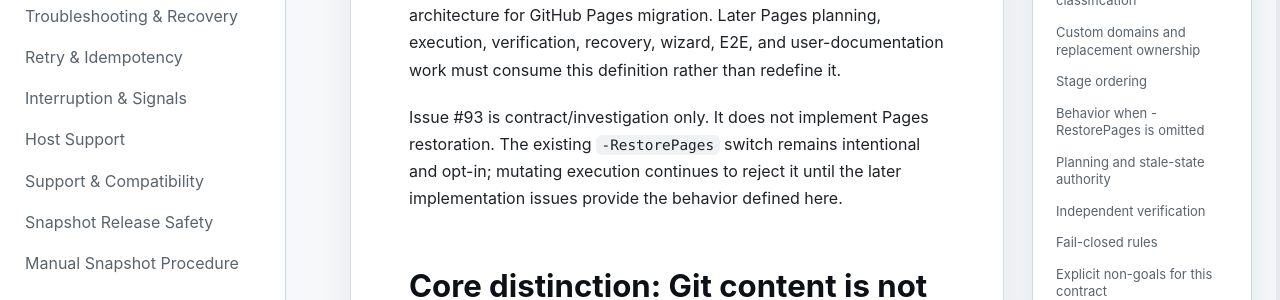
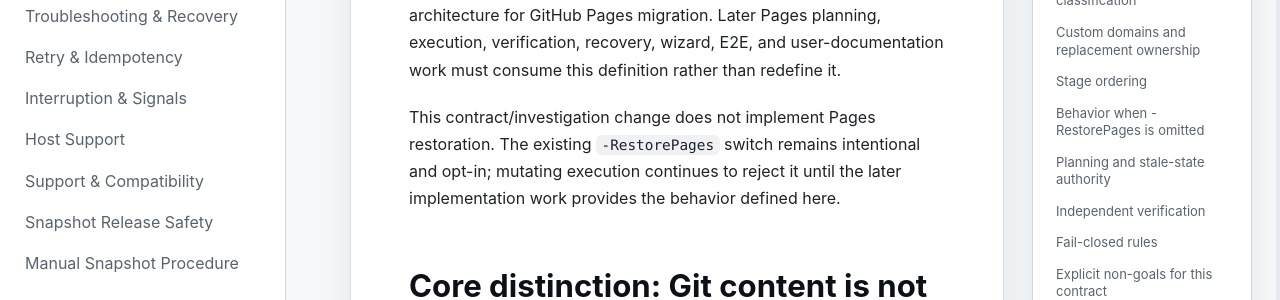
Before and after one commit to infoconex/copy-github-repo, a Jekyll site: the page built from docs/product/github-pages-migration-contract.md, in a window 1280 px wide and 900 px high. Shown: the part 433-733 px from the top of the window. Built offline with Jekyll 4.4.1, drawn with Linux system fonts in a browser that asks for light colours.

Commit message:
docs: remove issue-history reference from Pages contract

```diff
--- a/docs/product/github-pages-migration-contract.md
+++ b/docs/product/github-pages-migration-contract.md
@@ -9,7 +9,7 @@ description: "Normative contract and architecture for GitHub Pages migration, im
 
 This document is the authoritative 0.4.0 product contract and architecture for GitHub Pages migration. Later Pages planning, execution, verification, recovery, wizard, E2E, and user-documentation work must consume this definition rather than redefine it.
 
-Issue #93 is contract/investigation only. It does not implement Pages restoration. The existing `-RestorePages` switch remains intentional and opt-in; mutating execution continues to reject it until the later implementation issues provide the behavior defined here.
+This contract/investigation change does not implement Pages restoration. The existing `-RestorePages` switch remains intentional and opt-in; mutating execution continues to reject it until the later implementation work provides the behavior defined here.
 
 ## Core distinction: Git content is not GitHub Pages state
 
```
